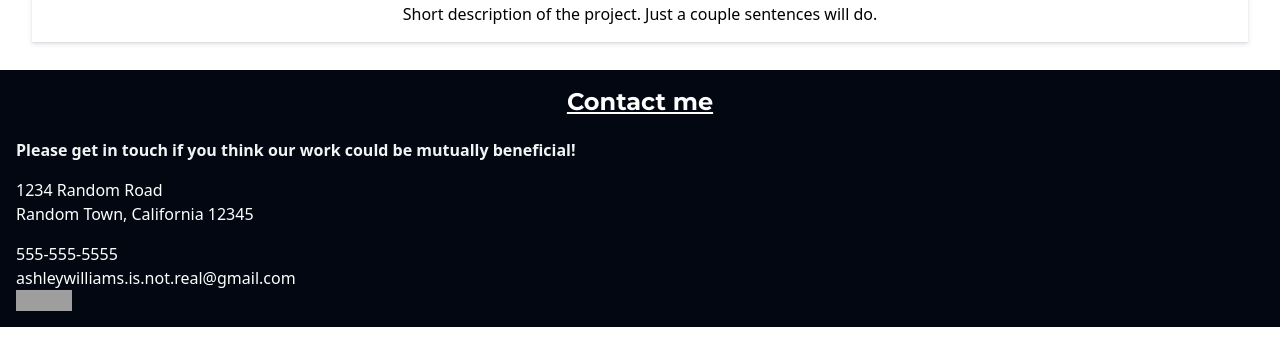
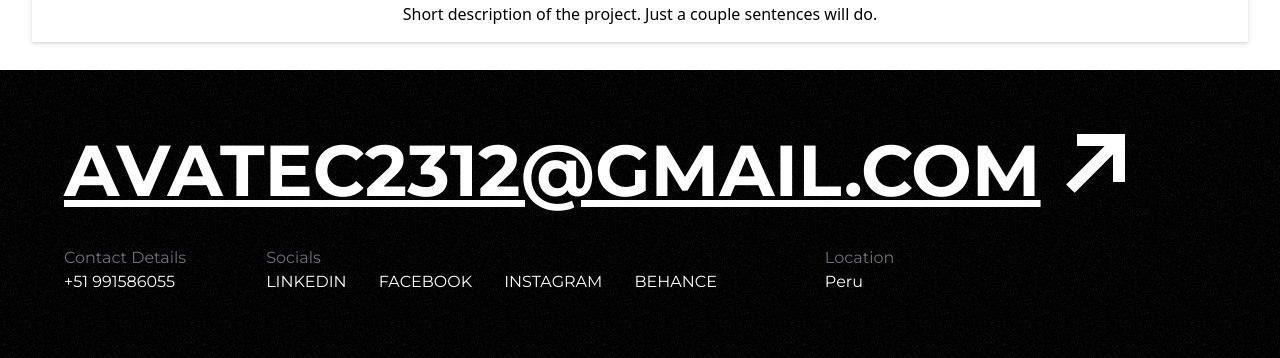
Before and after one commit to WillAvatec/portfolio, a React (Vite) app: page / in a window 1280 px wide. Shown: the part 1842-2200 px from the top of the page. Before the commit the page ends 2169 px from the top, so only its background shows below. Built offline with nearby package versions, Linux system fonts and the light colour scheme; grey boxes are pictures that could not be loaded.

Commit message:
feat: new Contact component style

```diff
--- a/src/components/Contact/Contact.tsx
+++ b/src/components/Contact/Contact.tsx
@@ -1,38 +1,55 @@
+import { PropsWithChildren } from "react";
+import NoiseBg from "../../assets/noise_background.png";
+
 function Contact() {
+  const style = { backgroundImage: `url(${NoiseBg})` };
   return (
-    <div className="contact bg-gray-950 p-4 text-white">
-      <h2 className="text-center text-2xl font-bold font-Montserrat underline pb-5">
-        Contact me
-      </h2>
-      <div className="flex flex-col gap-4">
-        <p className="font-semibold text-gray-100">
-          Please get in touch if you think our work could be mutually
-          beneficial!
-        </p>
-
+    <section className="bg-black text-white font-Montserrat p-16" style={style}>
+      <Email />
+      <div className="flex flex-row gap-20">
         <div>
-          <p>1234 Random Road</p>
-          <p>Random Town, California 12345</p>
+          <h5 className="text-gray-500">Contact Details</h5>
+          <p> +51 991586055</p>
         </div>
-
         <div>
-          <p>555-555-5555</p>
-          <p>ashleywilliams.is.not.real@gmail.com</p>
+          <h5 className="text-gray-500">Socials</h5>
+          <ul>
+            <A href=""> LinkedIn</A>
+            <A href=""> Facebook</A>
+            <A href=""> Instagram</A>
+            <A href=""> Behance</A>
+          </ul>
+        </div>
+        <div>
+          <h5 className="text-gray-500">Location</h5>
+          <p>Peru</p>
         </div>
       </div>
-
-      <div className="contact--external-links flex flex-row w-full">
-        <img
-          className="w-7"
-          src="https://cdn.jsdelivr.net/gh/devicons/devicon/icons/github/github-original.svg"
-        />
-        <img
-          className="w-7"
-          src="https://cdn.jsdelivr.net/gh/devicons/devicon/icons/linkedin/linkedin-plain.svg"
-        />
-      </div>
-    </div>
+    </section>
   );
 }
 
+const Email = () => (
+  <a className="flex flex-row gap-5 mb-10 max-w-min" href="#about">
+    <h2 className="text-7xl font-bold underline uppercase">
+      avatec2312@gmail.com
+    </h2>
+    <div className="relative w-16 h-16 aspect-square">
+      <div className="absolute top-0 right-0 bg-white w-3/4 h-3" />
+      <div className="absolute right-0 bg-white w-3 h-3/4" />
+      <div className="absolute top-1/2 left-1/2 -translate-y-1/2 -translate-x-1/2 -rotate-45 bg-white w-full h-3" />
+    </div>
+  </a>
+);
+
+interface AProps extends PropsWithChildren {
+  href: string;
+}
+
+const A = ({ href, children }: AProps) => (
+  <a target="_blank" href={href} className="uppercase pr-7">
+    {children}
+  </a>
+);
+
 export default Contact;
```
